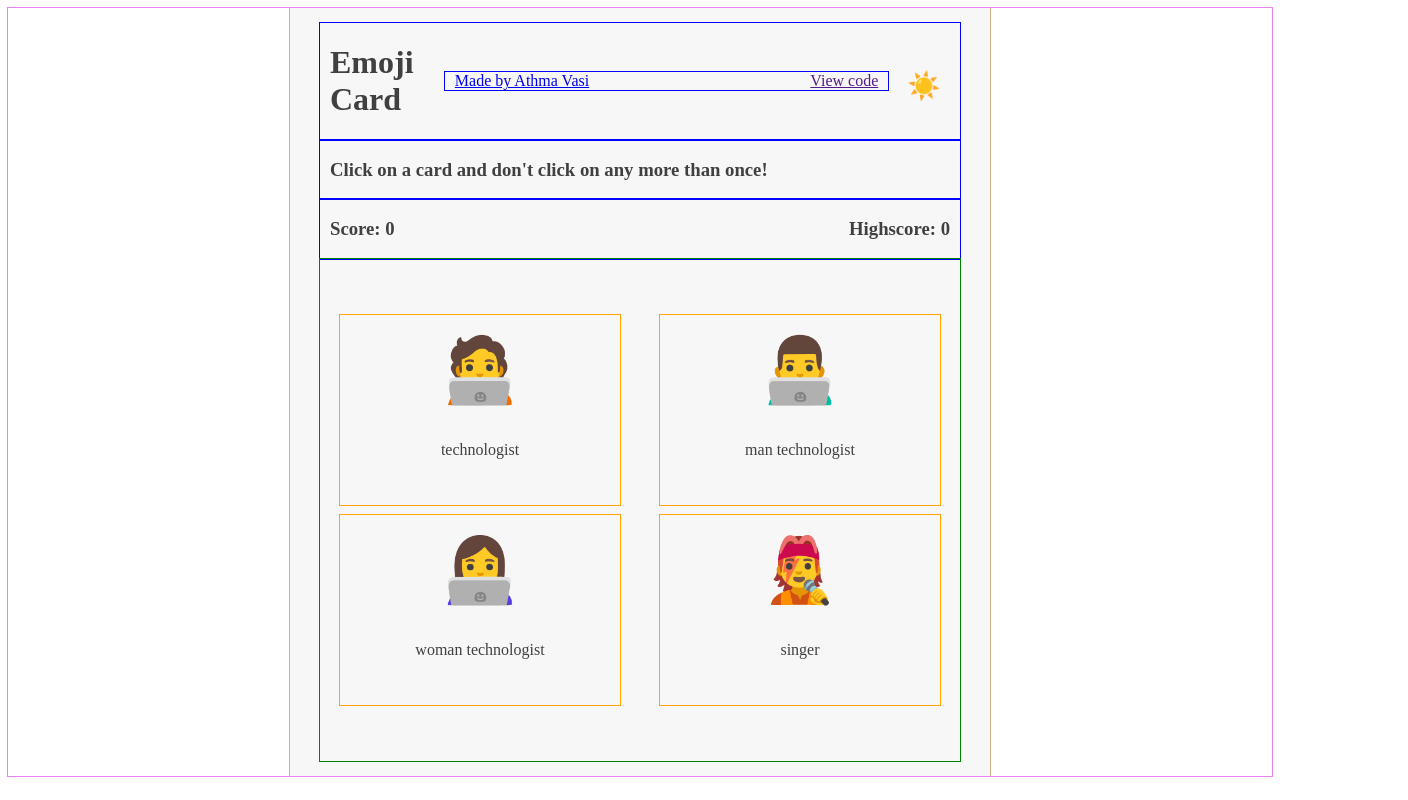
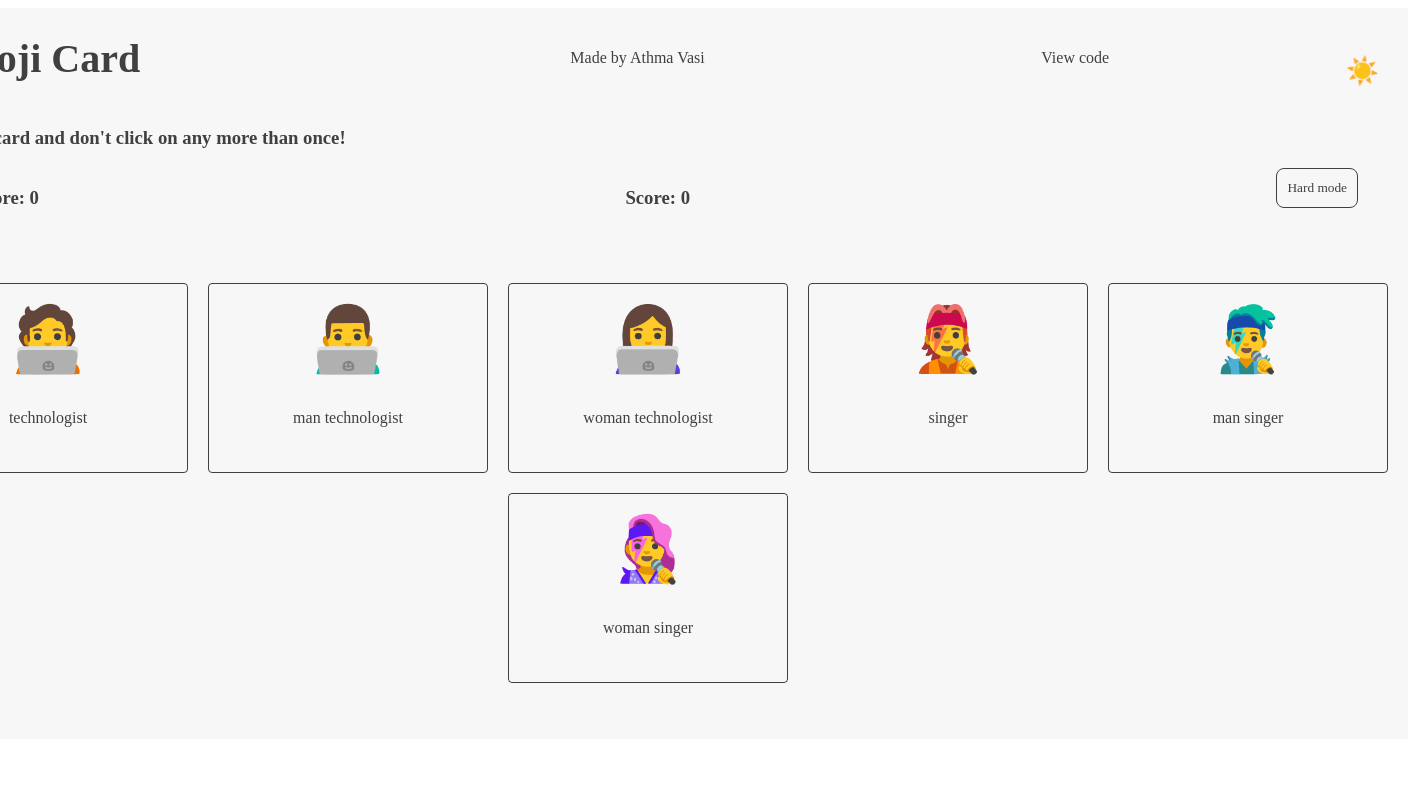
Before and after one commit to Athma-Vasi/Memory-Card, a React (Create React App) app: page / in a window 1280 px wide. Shown: the whole page, 1408 px wide, since content can reach past the window. Built offline with nearby package versions, Linux system fonts and the light colour scheme.

Commit message:
add toggle hard/easy modes

```diff
--- a/src/App.tsx
+++ b/src/App.tsx
@@ -30,6 +30,7 @@ const initialState: State = {
 	highScore: JSON.parse(localStorage.getItem('highScore') ?? '0'),
 	isGameRunning: true,
 	isDarkMode: false,
+	isHardMode: false,
 	themeState: themeState,
 }
 
@@ -42,6 +43,7 @@ const action: Action = {
 	updateHighScore: 'updateHighScore',
 	toggleIsGameRunning: 'toggleIsGameRunning',
 	toggleTheme: 'toggleTheme',
+	toggleHardMode: 'toggleHardMode',
 }
 
 const reducer = (state: State, action: Dispatch): State => {
@@ -87,6 +89,10 @@ const reducer = (state: State, action: Dispatch): State => {
 			clone.isDarkMode = action.payload.isDarkMode
 			return clone
 		}
+		case 'toggleHardMode': {
+			clone.isHardMode = action.payload.isHardMode
+			return clone
+		}
 
 		default: {
 			return clone
--- a/src/components/appHeader/AppHeader.tsx
+++ b/src/components/appHeader/AppHeader.tsx
@@ -25,8 +25,21 @@ export default function AppHeader({
 	return (
 		<>
 			<Header>
-				<h1>Emoji Card</h1>
-				<Header>
+				<h1
+					style={{
+						width: 'clamp(15ch, 35ch, 60ch)',
+						fontSize: '4rem',
+					}}
+				>
+					Memoji Card
+				</h1>
+				<Header
+					style={{
+						justifyContent: 'space-around',
+						paddingLeft: '5rem',
+						paddingRight: '5rem',
+					}}
+				>
 					<a href="https://github.com/Athma-Vasi" className="link">
 						Made by Athma Vasi
 					</a>
--- a/src/components/gameBoard/GameBoard.tsx
+++ b/src/components/gameBoard/GameBoard.tsx
@@ -1,5 +1,6 @@
 import Container from '../styled-generics/Container'
 import Card from '../styled-generics/Card'
+import Wrapper from '../styled-generics/Wrapper'
 
 import { emojisData } from '../../emojisData'
 
@@ -18,7 +19,7 @@ function GameBoard({
 	action: Action
 }): JSX.Element {
 	function handleCardClick(ev: React.MouseEvent<HTMLDivElement, MouseEvent>): void {
-		const amountOfCards = state.level * 4
+		const amountOfCards = state.level * 6
 
 		//if size of the emojis set is one less than amount of cards displayed,
 		//then increase the level
@@ -139,9 +140,18 @@ function GameBoard({
 
 	return (
 		<>
-			<Container>
+			<Container
+				colour={
+					state.isDarkMode ? state.themeState.colour.dark : state.themeState.colour.light
+				}
+				backgroundColour={
+					state.isDarkMode
+						? state.themeState.backgroundColour.dark
+						: state.themeState.backgroundColour.light
+				}
+			>
 				{!state.isGameRunning && (
-					<Button
+					<Wrapper
 						colour={
 							state.isDarkMode
 								? state.themeState.colour.dark
@@ -152,10 +162,24 @@ function GameBoard({
 								? state.themeState.backgroundColour.dark
 								: state.themeState.backgroundColour.light
 						}
-						onClick={handlePlayAgainBttnClick}
 					>
-						Play again!
-					</Button>
+						<h5>Wow! That's a great score! Try to beat your best!</h5>
+						<Button
+							colour={
+								state.isDarkMode
+									? state.themeState.colour.dark
+									: state.themeState.colour.light
+							}
+							backgroundColour={
+								state.isDarkMode
+									? state.themeState.backgroundColour.dark
+									: state.themeState.backgroundColour.light
+							}
+							onClick={handlePlayAgainBttnClick}
+						>
+							Play again!
+						</Button>
+					</Wrapper>
 				)}
 				{state.isGameRunning &&
 					state.allEmojis?.map((emoji, index) => (
@@ -175,7 +199,7 @@ function GameBoard({
 								data-emoji={emoji.character}
 							>
 								<p style={{ transform: 'scale(4)' }}>{emoji.character}</p>
-								<p>{emoji.unicodeName}</p>
+								{!state.isHardMode && <p>{emoji.unicodeName}</p>}
 							</Card>
 						</div>
 					))}
--- a/src/components/scoreBoard/ScoreBoard.tsx
+++ b/src/components/scoreBoard/ScoreBoard.tsx
@@ -1,5 +1,6 @@
 import { Header } from '../styled-generics/Header'
 import { State, Dispatch, Action } from '../../types'
+import Button from '../styled-generics/Button'
 
 function ScoreBoard({
 	state,
@@ -10,11 +11,45 @@ function ScoreBoard({
 	dispatch: React.Dispatch<Dispatch>
 	action: Action
 }): JSX.Element {
+	function handleDifficultyClick(ev: React.MouseEvent<HTMLButtonElement, MouseEvent>) {
+		ev.currentTarget.textContent =
+			ev.currentTarget.textContent === 'Hard mode' ? 'Easy mode' : 'Hard mode'
+
+		dispatch({
+			type: action.toggleHardMode,
+			payload: {
+				isHardMode: ev.currentTarget.textContent === 'Hard mode' ? false : true,
+			},
+		})
+	}
+
+	console.log(state.isHardMode)
 	return (
 		<>
-			<Header>
+			<Header
+				style={{
+					justifyContent: 'space-between',
+					paddingLeft: '5rem',
+					paddingRight: '5rem',
+				}}
+			>
+				<h3>Highscore: {state.highScore}</h3>
 				<h3>Score: {state.score}</h3>
-				<h3>Highscore: {state.highScore}</h3>
+				<Button
+					colour={
+						state.isDarkMode
+							? state.themeState.colour.dark
+							: state.themeState.colour.light
+					}
+					backgroundColour={
+						state.isDarkMode
+							? state.themeState.backgroundColour.dark
+							: state.themeState.backgroundColour.light
+					}
+					onClick={handleDifficultyClick}
+				>
+					Hard mode
+				</Button>
 			</Header>
 		</>
 	)
--- a/src/components/styled-generics/Card.tsx
+++ b/src/components/styled-generics/Card.tsx
@@ -35,7 +35,8 @@ const Card = styled.div<CardProps>`
 		transform: scale(1.0382);
 	}
 
-	outline: 1px solid orange;
+	border: 1px solid ${({ colour }) => (colour ? colour : 'hsl(180, 100%, 25%)')};
+	border-radius: 4px;
 `
 
 export default Card
--- a/src/components/styled-generics/Container.tsx
+++ b/src/components/styled-generics/Container.tsx
@@ -1,6 +1,11 @@
 import styled from 'styled-components'
 
-const Container = styled.div`
+type ContainerProps = {
+	colour?: string
+	backgroundColour?: string
+}
+
+const Container = styled.div<ContainerProps>`
 	// padding-left: auto;
 	// padding-right: auto;
 	padding-left: 2rem;
@@ -10,21 +15,23 @@ const Container = styled.div`
 
 	width: 100%;
 
+	color: ${({ colour }) => (colour ? colour : 'hsl(180, 100%, 25%)')};
+	background-color: ${({ backgroundColour }) =>
+		backgroundColour ? backgroundColour : 'white'};
+
 	// display: grid;
 	// align-content: center;
 	// justify-items: center;
-	// gap: 1rem;
+	// gap: 2rem;
 	// grid-template-columns: repeat(auto-fit, minmax(40ch, 1fr));
 
 	display: flex;
 	flex-wrap: wrap;
-	justify-content: space-between;
+	justify-content: space-evenly;
 	align-items: center;
-	gap: 1rem;
+	gap: 2rem;
 
 	transition: 146ms all ease-in-out;
-
-	outline: 1px solid green;
 `
 
 export default Container
--- a/src/components/styled-generics/Header.tsx
+++ b/src/components/styled-generics/Header.tsx
@@ -5,12 +5,10 @@ const Header = styled.header`
 	align-items: center;
 	justify-content: space-between;
 
-	padding-left: 1rem;
-	padding-right: 1rem;
+	padding-left: 2rem;
+	padding-right: 2rem;
 
 	width: 100%;
-
-	outline: 1px solid blue;
 `
 
 export { Header }
--- a/src/components/styled-generics/Wrapper.tsx
+++ b/src/components/styled-generics/Wrapper.tsx
@@ -13,13 +13,27 @@ const Wrapper = styled.div<WrapperProps>`
 	background-color: ${({ backgroundColour }) =>
 		backgroundColour ? backgroundColour : 'white'};
 
-	width: clamp(16rem, 90vw, 70rem);
+	// width: clamp(16rem, 90vw, 70rem);
+	// min-width: 100ch;
+	// width: 90vw;
+	// max-width: 70rem;
 
-	padding: 1.5rem clamp(1rem, 5%, 3rem);
+	// width: calc(100% - 2rem);
+	// height: 100vh;
+
+	@media only screen and (max-width: 600px) {
+		width: calc(100% - 2rem);
+	}
+
+	@media only screen and (max-width: 960px) {
+		width: 93ch;
+	}
+
+	@media only screen and (min-width: 1200px) {
+		width: 190ch;
+	}
 
 	transition: 146ms all ease-in-out;
-
-	outline: 1px solid tan;
 `
 
 export default Wrapper
--- a/src/helperFunctions.ts
+++ b/src/helperFunctions.ts
@@ -16,7 +16,7 @@ function randomSliceOfEmojis(emojisArr: EmojisArr, level_ = 1): EmojisArr | unde
 	while (!isValidIndex) {
 		const randomIndex = Math.floor(Math.random() * clone.length)
 		let isUnique = false
-		let indexAmount = 4 * level_
+		let indexAmount = 6 * level_
 
 		if (randomIndex + indexAmount < clone.length) {
 			// let randomIndexArr = [
--- a/src/styles/global.ts
+++ b/src/styles/global.ts
@@ -18,8 +18,12 @@ body {
 	display: grid;
 	place-content: center;
   font-size: 1.6rem;
-  outline: 1px solid violet;
+  width: 100%;
+}
 
+a{
+  text-decoration: none;
+  color: inherit;
 }
 `
 
--- a/src/types.d.ts
+++ b/src/types.d.ts
@@ -76,6 +76,7 @@ type State = {
 	level: number
 	isGameRunning?: boolean
 	isDarkMode?: boolean
+	isHardMode?: boolean
 	themeState: ThemeState
 }
 
@@ -104,6 +105,7 @@ type Action = {
 	updateHighScore: 'updateHighScore'
 	toggleIsGameRunning: 'toggleIsGameRunning'
 	toggleTheme: 'toggleTheme'
+	toggleHardMode: 'toggleHardMode'
 }
 
 export { EmojisArr, State, Dispatch, Action, ThemeState }
```
